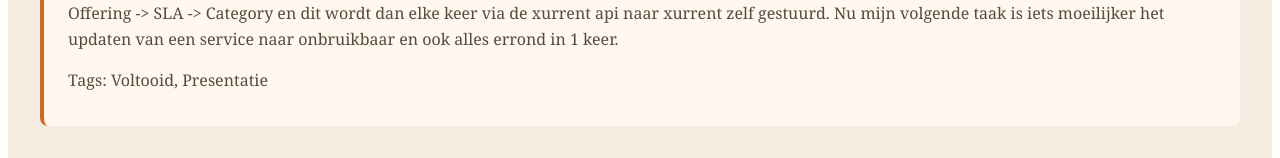
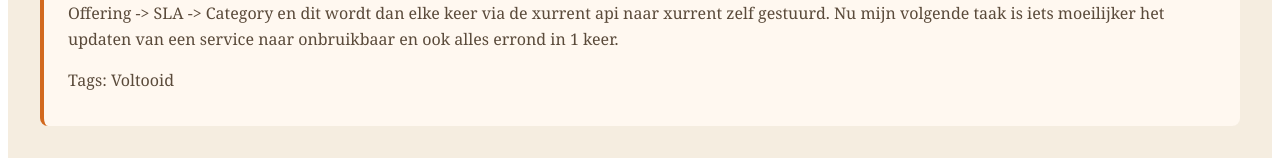
Before and after one commit to CedricDeMaesschalck/Blog, a React (Vite) app in the folder Blog/: page /blog in a window 1280 px wide. Shown: the part 1085-1243 px from the top of the page. Built offline with nearby package versions, Linux system fonts and the light colour scheme.

Commit message:
Update Blog.tsx

```diff
--- a/Blog/src/Blog.tsx
+++ b/Blog/src/Blog.tsx
@@ -91,7 +91,7 @@ const Blog = () => {
             content: 'Deze week ging goed en de service chain is volledig klaar. zou nu een service kunnen aanmaken deze dan een service instance geven -> service Offering -> SLA -> Category en dit wordt dan elke keer via de xurrent api naar xurrent zelf gestuurd. Nu mijn volgende taak is iets moeilijker het updaten van een service naar onbruikbaar en ook alles errond in 1 keer.',
             date: '22-02-2026',
             author: 'Cedric',
-            tag: ['Voltooid', 'Presentatie'],
+            tag: ['Voltooid'],
         }
     ]);
 
```
